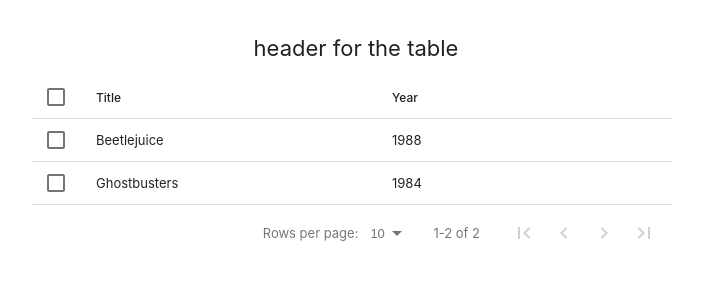
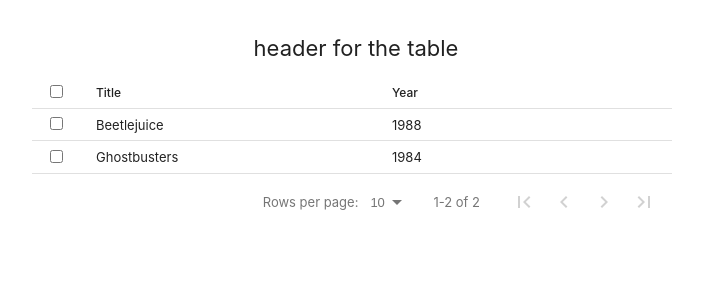
Before and after one commit to AbirAlareanK/React-Table, a React (Create React App) app: page / in a window 1280 px wide. Shown: the top 300 px of the page, without its empty margins (288-991 px from the left). Built offline with nearby package versions, Linux system fonts and the light colour scheme.

Commit message:
remove checkbox feature

```diff
--- a/src/Components/data-table/DataTableBase.js
+++ b/src/Components/data-table/DataTableBase.js
@@ -1,14 +1,10 @@
 import DataTable from 'react-data-table-component';
-import Checkbox from '@material-ui/core/Checkbox';
 
-const selectProps = { indeterminate: isIndeterminate => isIndeterminate };
 
 function DataTableBase(props) {
     return (
         <DataTable
             pagination
-            selectableRowsComponent={Checkbox}
-            selectableRowsComponentProps={selectProps}
             dense
             title
             {...props}
```
